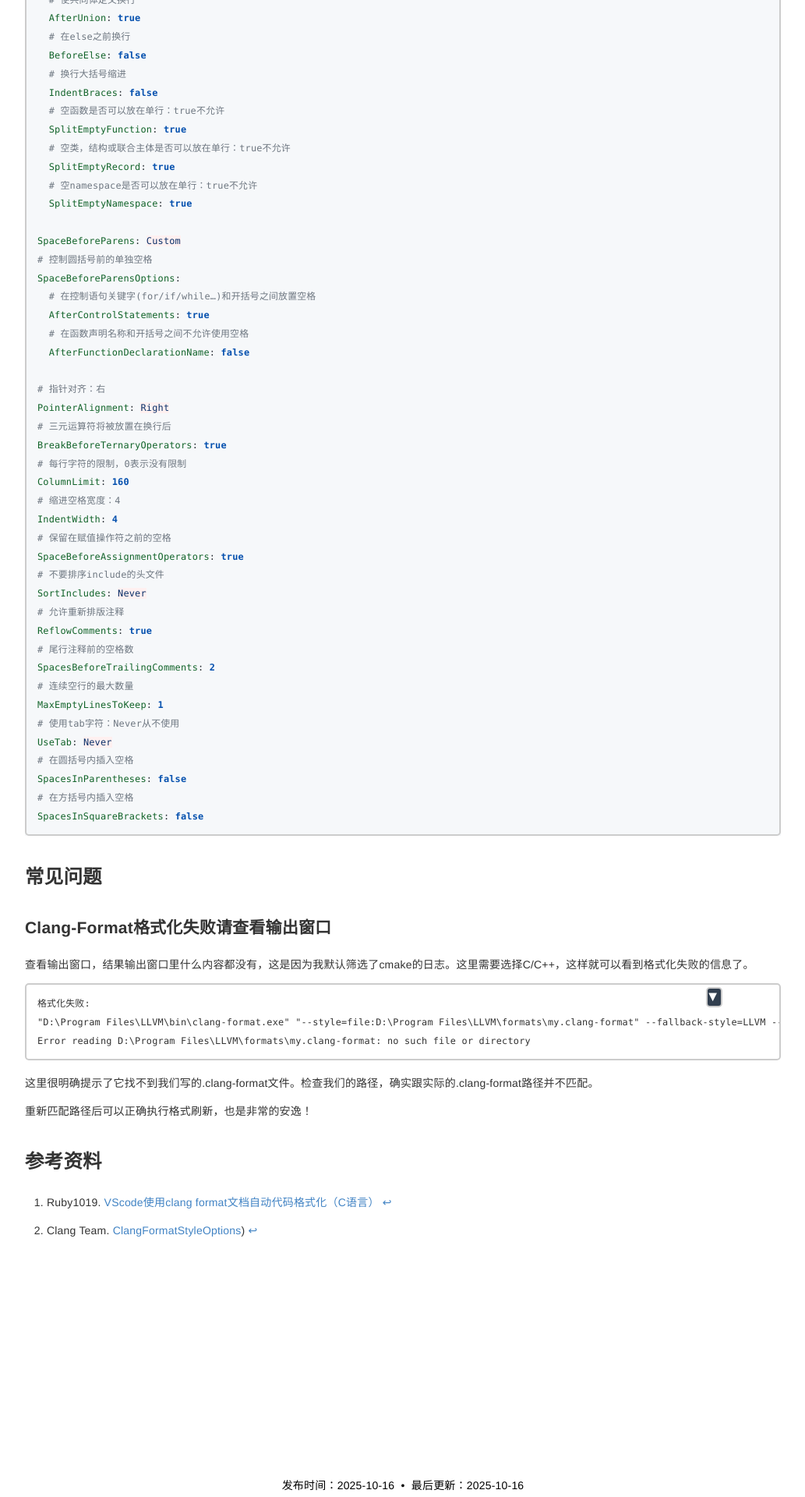
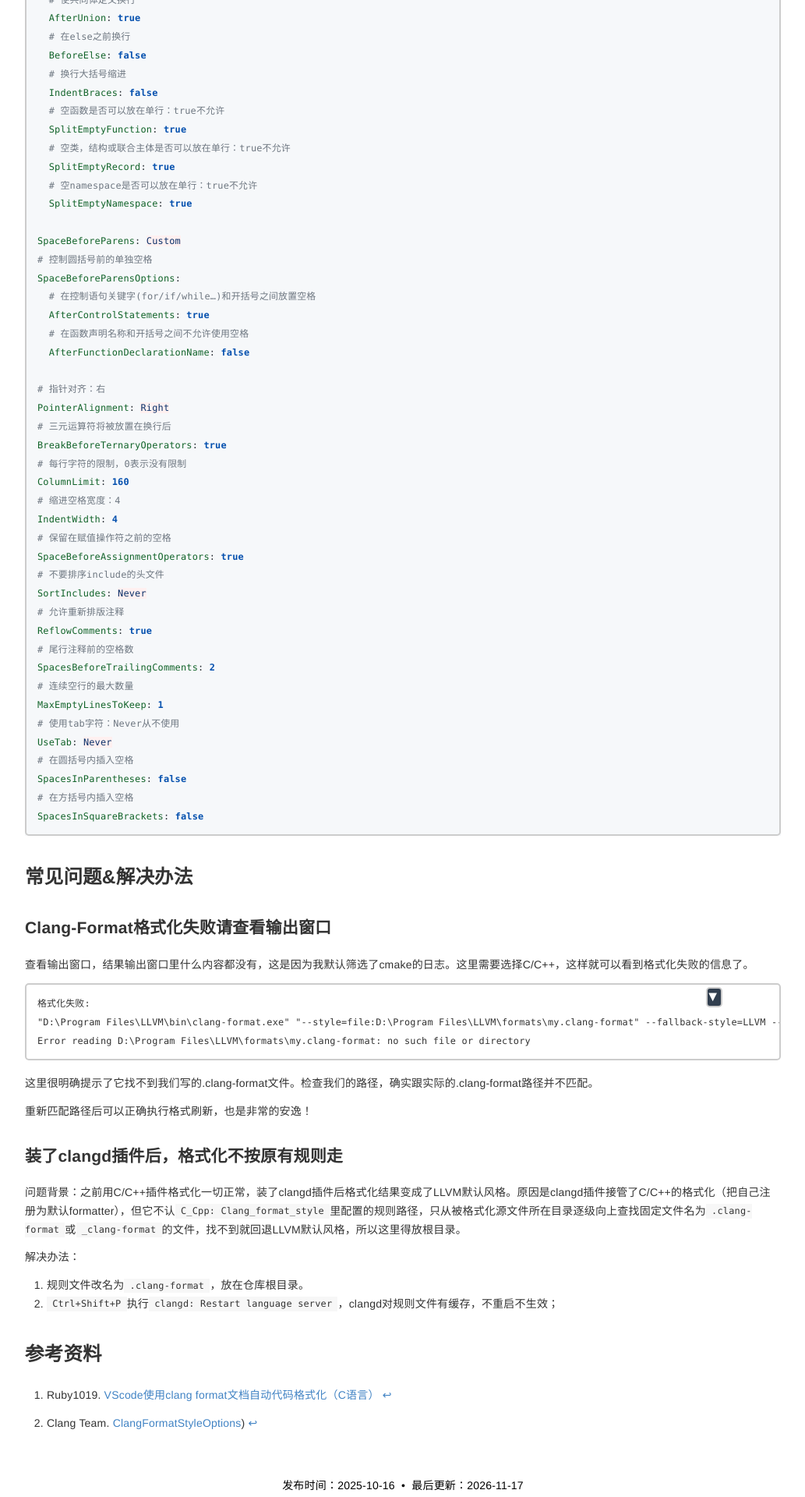
Before and after one commit to YooyoJin/yooyojin.github.io, a Jekyll site: the page built from _posts/2025-10-16-clang_format.md, in a window 1280 px wide. Shown: the part 2339-4259 px from the top of the page at 78% size, without its empty margins (123-1156 px from the left). Built offline with Jekyll 4.4.1, drawn with Linux system fonts in a browser that asks for light colours.

Commit message:
<feature> 解决安装clangd插件后，格式化异常问题

````diff
--- a/_posts/2025-10-16-clang_format.md
+++ b/_posts/2025-10-16-clang_format.md
@@ -2,7 +2,7 @@
 title: Clang-Format代码格式刷
 author: YooyoJin
 date: 2025-10-16
-last_modified_at: 2025-10-16
+last_modified_at: 2026-11-17
 category: Jekyll
 layout: post
 mermaid: true
@@ -141,7 +141,7 @@ SpacesInParentheses: false
 SpacesInSquareBrackets: false
 ```
 
-## 常见问题
+## 常见问题&解决办法
 
 ### Clang-Format格式化失败请查看输出窗口
 
@@ -156,8 +156,16 @@ Error reading D:\Program Files\LLVM\formats\my.clang-format: no such file or dir
 
 重新匹配路径后可以正确执行格式刷新，也是非常的安逸！
 
+### 装了clangd插件后，格式化不按原有规则走
+
+问题背景：之前用C/C++插件格式化一切正常，装了clangd插件后格式化结果变成了LLVM默认风格。原因是clangd插件接管了C/C++的格式化（把自己注册为默认formatter），但它不认`C_Cpp: Clang_format_style`里配置的规则路径，只从被格式化源文件所在目录逐级向上查找固定文件名为`.clang-format`或`_clang-format`的文件，找不到就回退LLVM默认风格，所以这里得放根目录。
+
+解决办法：
+1. 规则文件改名为`.clang-format`，放在仓库根目录。
+1. `Ctrl+Shift+P`执行`clangd: Restart language server`，clangd对规则文件有缓存，不重启不生效；
+
 ## 参考资料
 
-[^1]: Ruby1019. [VScode使用clang format文档自动代码格式化（C语言）](https://blog.csdn.net/weixin_42217191/article/details/129516325)
+[^1]:Ruby1019. [VScode使用clang format文档自动代码格式化（C语言）](https://blog.csdn.net/weixin_42217191/article/details/129516325)
 
 [^2]:Clang Team. [ClangFormatStyleOptions](https://clang.llvm.org/docs/ClangFormatStyleOptions.html))
````
